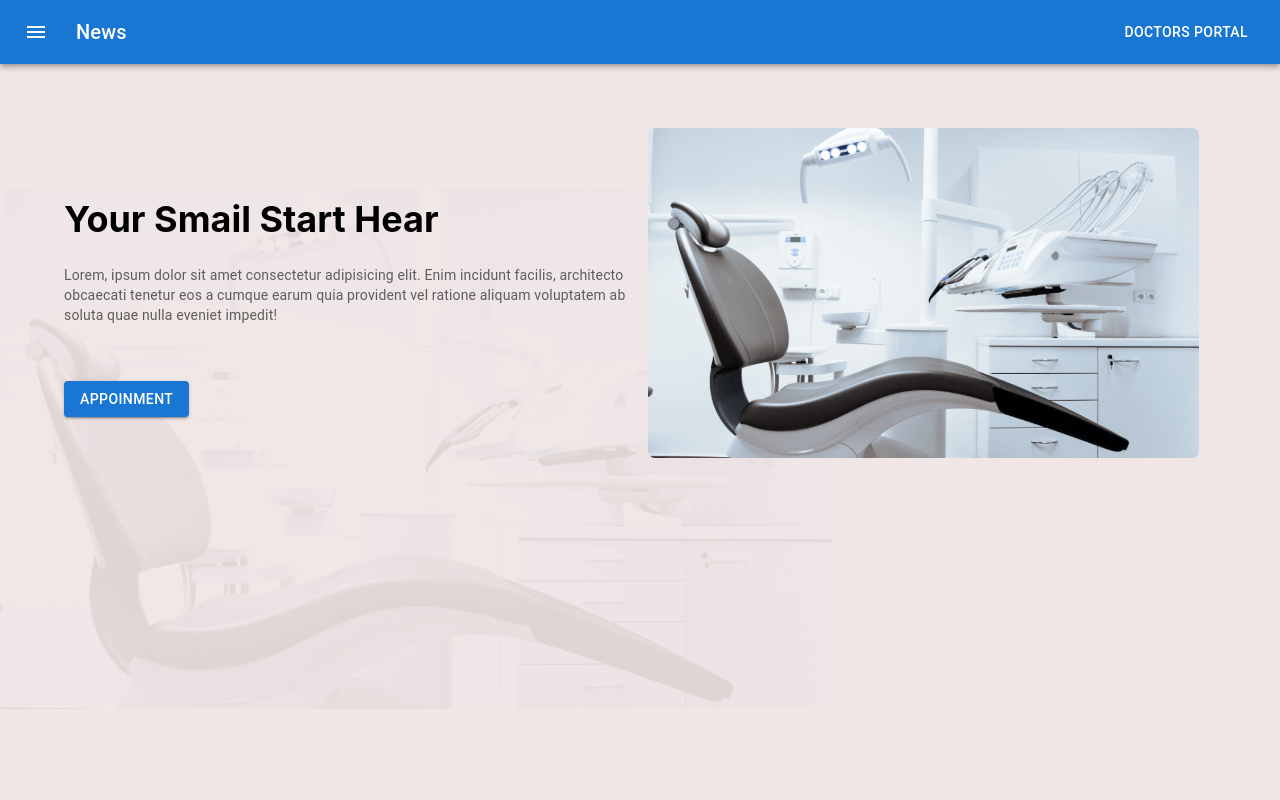
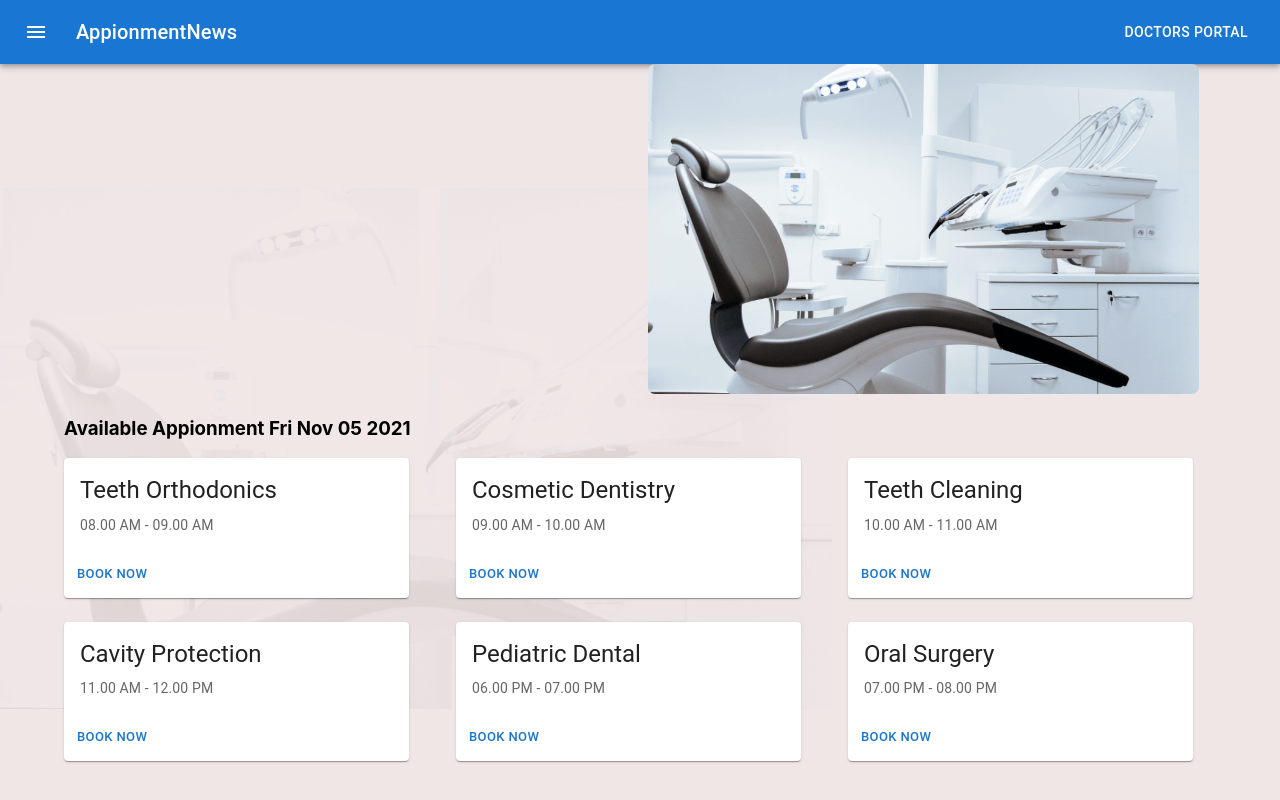
Before and after one commit to Afzzal-Mahmud/doctors-portal, a React (Create React App) app: page /appointment in a window 1280 px wide. Shown: the top 800 px of the page. Built offline with nearby package versions, Linux system fonts and the light colour scheme.

Commit message:
add appionment data on ui and working for modal

```diff
--- a/package.json
+++ b/package.json
@@ -6,10 +6,12 @@
     "@emotion/react": "^11.5.0",
     "@emotion/styled": "^11.3.0",
     "@mui/icons-material": "^5.0.5",
+    "@mui/lab": "^5.0.0-alpha.53",
     "@mui/material": "^5.0.6",
     "@testing-library/jest-dom": "^5.11.4",
     "@testing-library/react": "^11.1.0",
     "@testing-library/user-event": "^12.1.10",
+    "date-fns": "^2.25.0",
     "firebase": "^9.1.2",
     "react": "^17.0.2",
     "react-dom": "^17.0.2",
--- /dev/null
+++ b/public/booking.json
@@ -0,0 +1,39 @@
+
+[
+    {
+        "key": 1,
+        "name": "Teeth Orthodonics",
+        "time": "08.00 AM - 09.00 AM",
+        "space": 10
+    },
+    {
+        "key": 289,
+        "name": "Cosmetic Dentistry",
+        "time": "09.00 AM - 10.00 AM",
+        "space": 8
+    },
+    {
+        "key": 356,
+        "name": "Teeth Cleaning",
+        "time": "10.00 AM - 11.00 AM",
+        "space": 9
+    },
+    {
+        "key": 496,
+        "name": "Cavity Protection",
+        "time": "11.00 AM - 12.00 PM",
+        "space": 5
+    },
+    {
+        "key": 535,
+        "name": "Pediatric Dental",
+        "time": "06.00 PM - 07.00 PM",
+        "space": 10
+    },
+    {
+        "key": 689,
+        "name": "Oral Surgery",
+        "time": "07.00 PM - 08.00 PM",
+        "space": 10
+    }
+]
--- a/src/App.css
+++ b/src/App.css
@@ -8,3 +8,7 @@ body{
   margin: 0 auto;
   max-width: 1170px;
 }
+a{
+  text-decoration: none;
+  color: white;
+}
--- a/src/App.js
+++ b/src/App.js
@@ -2,7 +2,7 @@ import './App.css';
 import {BrowserRouter as Router, Link, Switch, Route, BrowserRouter} from 'react-router-dom';
 import Header from './Components/Header/Header';
 import HomeMain from './Pages/Home/HomeMain/HomeMain';
-import Services from './Pages/ServicesMain/Services/Services';
+import Appointment from './Pages/Appointment/Appointment';
 
 function App() {
   return (
@@ -10,9 +10,9 @@ function App() {
       {/* header components */}
       <Header></Header>
       <Switch>
-        <Route path='/' component={HomeMain}></Route>
+        <Route exact path='/' component={HomeMain}></Route>
         <Route path='/home' component={HomeMain}></Route>
-        <Route path='/services' component={Services}></Route>
+        <Route path='/appointment' component={Appointment}></Route>
       </Switch>
     </Router>
   );
--- a/src/Components/Header/Header.js
+++ b/src/Components/Header/Header.js
@@ -6,6 +6,7 @@ import Typography from '@mui/material/Typography';
 import Button from '@mui/material/Button';
 import IconButton from '@mui/material/IconButton';
 import MenuIcon from '@mui/icons-material/Menu';
+import { Link } from 'react-router-dom';
 
 function Header() {
     return(
@@ -21,6 +22,11 @@ function Header() {
             >
               <MenuIcon />
             </IconButton>
+            <Link to='/appointment'>
+            <Typography variant="h6" component="div" sx={{ flexGrow: 1 }}>
+              Appionment
+            </Typography>
+            </Link>
             <Typography variant="h6" component="div" sx={{ flexGrow: 1 }}>
               News
             </Typography>
--- /dev/null
+++ b/src/Components/Shaired/Calender/Calender.js
@@ -0,0 +1,27 @@
+import React from 'react';
+import isWeekend from 'date-fns/isWeekend';
+import TextField from '@mui/material/TextField';
+import AdapterDateFns from '@mui/lab/AdapterDateFns';
+import LocalizationProvider from '@mui/lab/LocalizationProvider';
+import StaticDatePicker from '@mui/lab/StaticDatePicker';
+// import { useDate } from '../Hooks/useDate';
+
+function Calender({date,setDate}) {
+    /* now calander is just reciving the date value */
+    // const [date, setDate] = React.useState(new Date());
+    // const {date,setDate} = useDate()
+    return(
+        <LocalizationProvider dateAdapter={AdapterDateFns}>
+        <StaticDatePicker
+          displayStaticWrapperAs="desktop"
+          value={date}
+          shouldDisableDate={isWeekend}
+          onChange={(newValue) => {
+            setDate(newValue);
+          }}
+          renderInput={(params) => <TextField {...params} />}
+        />
+      </LocalizationProvider>
+    )
+}
+export default Calender
--- /dev/null
+++ b/src/Pages/Appointment/Appointment.js
@@ -0,0 +1,39 @@
+import React from "react";
+import Box from '@mui/material/Box';
+import Grid from '@mui/material/Grid';
+import Typography from "@mui/material/Typography";
+import Container from "@mui/material/Container";
+import Calender from "../../Components/Shaired/Calender/Calender";
+import chair from '../../images/chair.png'
+import AvailableAppiontment from "./AvailableAppiontment/AvailableAppiontment";
+
+function Appointment() {
+    const [date, setDate] = React.useState(new Date());
+return(
+    <>
+    <Box className='home-main' sx={{ flexGrow: 1 }}>
+            {/* home-img-container,came from home components */}
+      <Container>
+      <Grid container spacing={2}>
+        <Grid item xs={12} md={6}>
+          <Calender date={date} setDate={setDate}></Calender>
+        </Grid>
+        <Grid className='home-img-container' item xs={12} md={6}>
+          <img style={{height:'330px'}} src={chair} alt="" />
+        </Grid>
+      </Grid>
+
+
+    {/* available appiontment are the sibling of thes section*/}
+
+    <AvailableAppiontment
+                currentDate={date}>
+    </AvailableAppiontment>
+
+      </Container>
+    </Box>
+    </>
+)
+
+}
+export default Appointment;
--- /dev/null
+++ b/src/Pages/Appointment/AvailableAppiontment/AppiontmentCard.js
@@ -0,0 +1,30 @@
+import React from "react";
+import Card from '@mui/material/Card';
+import Grid from '@mui/material/Grid';
+import CardActions from '@mui/material/CardActions';
+import CardContent from '@mui/material/CardContent';
+import Button from '@mui/material/Button';
+import Typography from '@mui/material/Typography';
+
+function AppiontmentCard({bookingData}) {
+  const {name,time} = bookingData
+    return(
+      <Grid item xs={4} sm={4} md={4}>
+      <Card sx={{ maxWidth: 345 }}>
+
+    <CardContent>
+      <Typography gutterBottom variant="h5" component="div">
+        {name}
+      </Typography>
+      <Typography variant="body2" color="text.secondary">
+        {time}
+      </Typography>
+    </CardContent>
+    <CardActions>
+      <Button size="small">Book Now</Button>
+    </CardActions>
+  </Card>
+      </Grid>
+    )
+}
+export default AppiontmentCard;
--- /dev/null
+++ b/src/Pages/Appointment/AvailableAppiontment/AvailableAppiontment.js
@@ -0,0 +1,32 @@
+import React,{ useEffect, useState } from "react"
+import Box from "@mui/system/Box"
+import Grid from '@mui/material/Grid';
+import AppiontmentCard from "./AppiontmentCard"
+
+function AvailableAppiontment({currentDate}) {
+    const [appiontmentCard,setAppiontmentCard] = useState([])
+    useEffect(() =>{
+        fetch('./booking.json')
+        .then(res => res.json())
+        .then(data => {
+            console.log(data)
+            setAppiontmentCard(data)
+        })
+    },[])
+    return(
+        <Box>
+            <h3>Available Appionment {currentDate.toDateString()}</h3>
+
+            {/* card of appiontment */}
+            <Grid container spacing={{ xs: 2, md: 3 }} columns={{ xs: 4, sm: 8, md: 12 }}>
+          {
+            appiontmentCard.map(singleCard => <AppiontmentCard
+            key={singleCard.key}
+            bookingData = {singleCard}
+            ></AppiontmentCard>)
+          }
+            </Grid>
+        </Box>
+    )
+}
+export default AvailableAppiontment
--- a/src/Pages/Home/HomeMain/HomeMain.js
+++ b/src/Pages/Home/HomeMain/HomeMain.js
@@ -8,7 +8,14 @@ import './HomeMain.css'
 import Button from "@mui/material/Button";
 import Typography from "@mui/material/Typography";
 import Container from "@mui/material/Container";
+import { useHistory } from "react-router-dom";
 function HomeMain() {
+  const history = useHistory()
+
+  function goToAppiontment() {
+    history.push('/appointment')
+  }
+
     return(
         <>
     <Box className='home-main' sx={{ flexGrow: 1 }}>
@@ -21,7 +28,7 @@ function HomeMain() {
           <Typography variant="body2" variant="body2" color="text.secondary">
               Lorem, ipsum dolor sit amet consectetur adipisicing elit. Enim incidunt facilis, architecto obcaecati tenetur eos a cumque earum quia provident vel ratione aliquam voluptatem ab soluta quae nulla eveniet impedit!
               </Typography>
-          <Button variant="contained">Appoinment</Button>
+              <Button onClick={goToAppiontment} variant="contained">Appointment</Button>
         </Grid>
         <Grid className='home-img-container' item xs={12} md={6}>
           <img style={{height:'330px'}} src={homeChair} alt="" />
```
Also changed, not shown: src/Pages/Appointment/Modal/Modal.js (added, +45 -0 lines), 1 other file (tests, documents, lock files or other folders).
